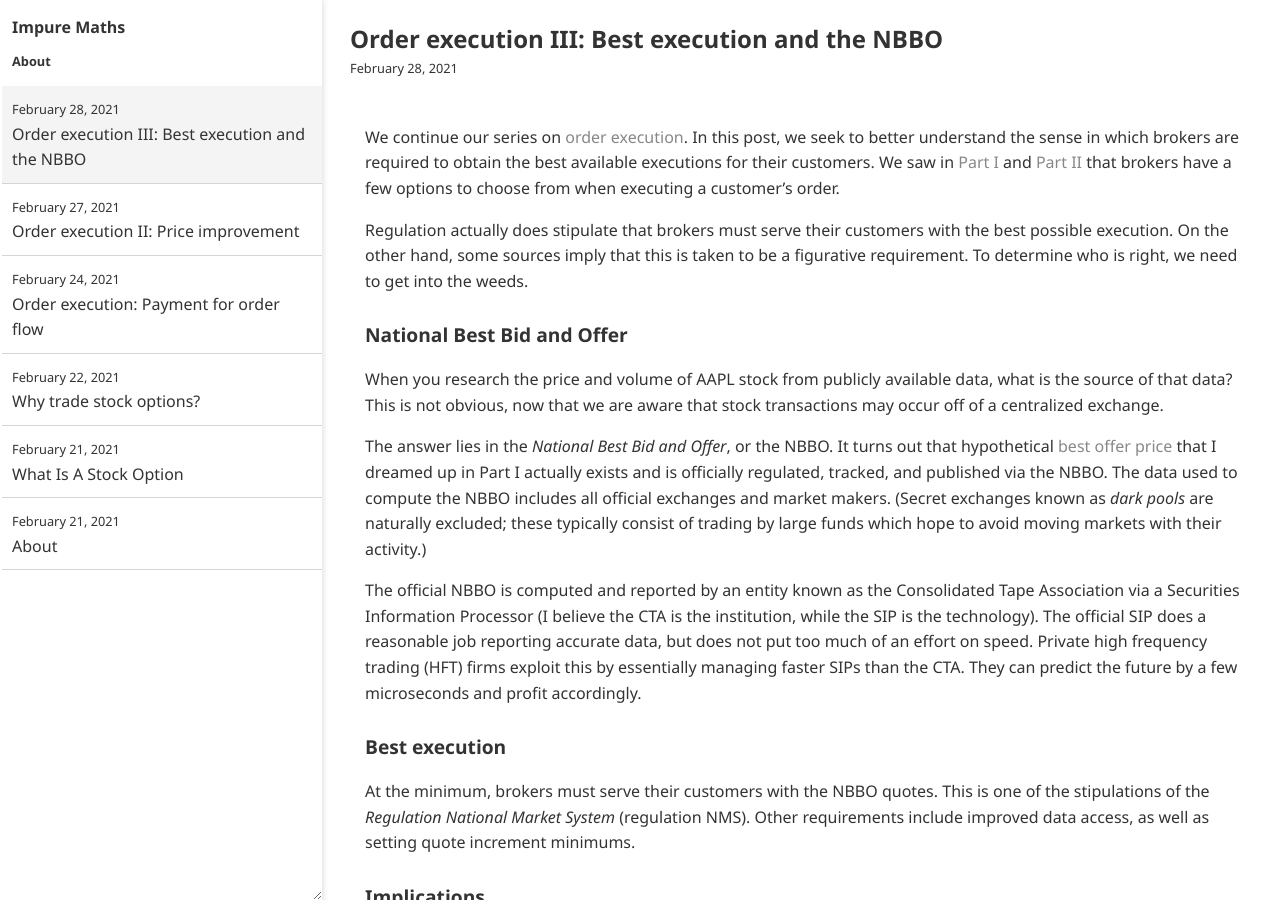
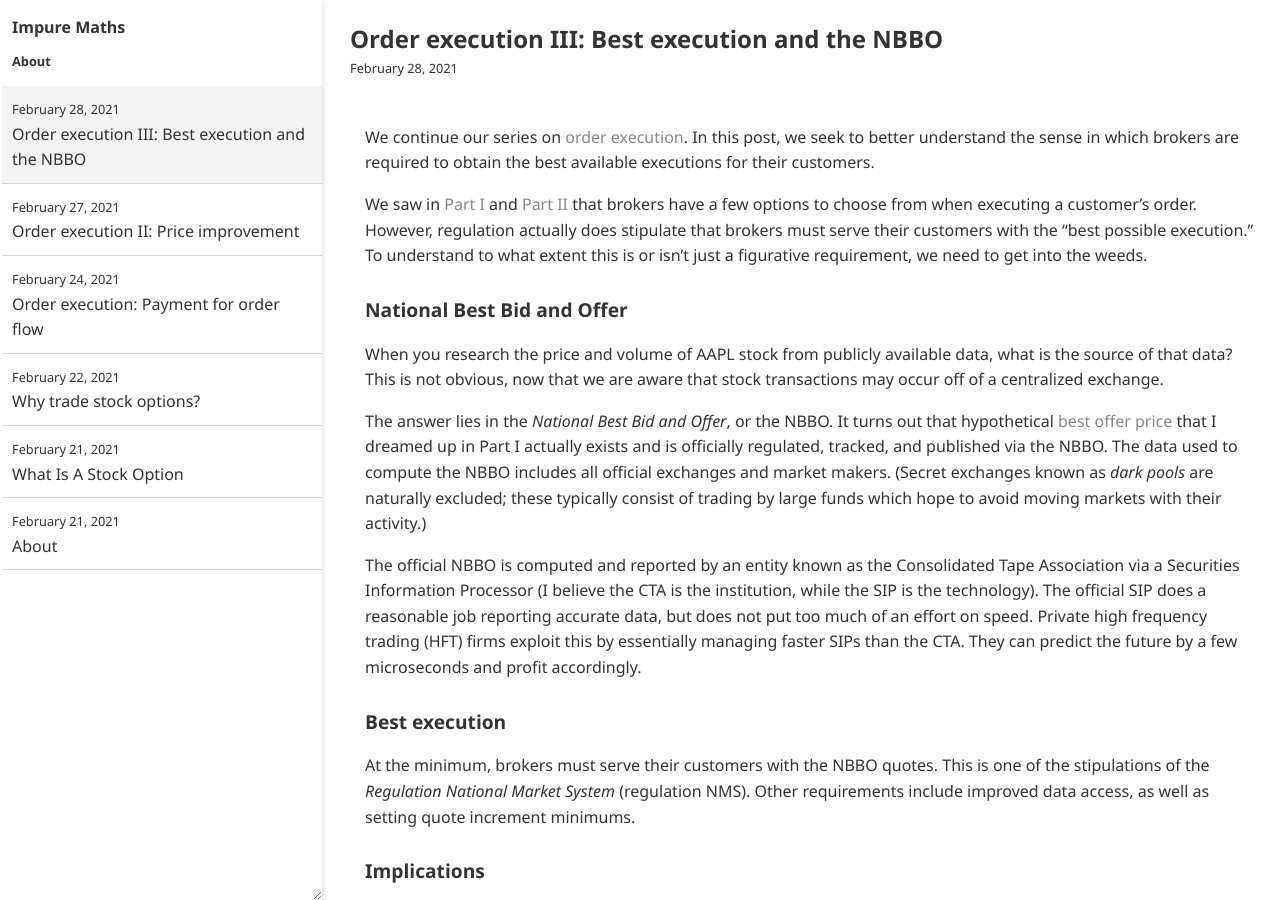
Before and after one commit to impuremaths/impuremaths.github.io, a Jekyll site: the page built from _posts/2021-02-28-order-execution-iii.md, in a window 1280 px wide and 900 px high. Built offline with Jekyll 4.4.1, drawn with Linux system fonts in a browser that asks for light colours.

Commit message:
Update 2021-02-28-order-execution-iii.md

```diff
--- a/_posts/2021-02-28-order-execution-iii.md
+++ b/_posts/2021-02-28-order-execution-iii.md
@@ -2,9 +2,9 @@
 title: "Order execution III: Best execution and the NBBO"
 ---
 
-We continue our series on [order execution]({{ "" | relative_url }}{% post_url 2021-02-24-order-execution %}). In this post, we seek to better understand the sense in which brokers are required to obtain the best available executions for their customers. We saw in [Part I]({{ "" | relative_url }}{% post_url 2021-02-24-order-execution %}) and [Part II]({{ "" | relative_url }}{% post_url 2021-02-27-order-execution-ii %}) that brokers have a few options to choose from when executing a customer's order.
+We continue our series on [order execution]({{ "" | relative_url }}{% post_url 2021-02-24-order-execution %}). In this post, we seek to better understand the sense in which brokers are required to obtain the best available executions for their customers.
 
-Regulation actually does stipulate that brokers must serve their customers with the best possible execution. On the other hand, some sources imply that this is taken to be a figurative requirement. To determine who is right, we need to get into the weeds.
+We saw in [Part I]({{ "" | relative_url }}{% post_url 2021-02-24-order-execution %}) and [Part II]({{ "" | relative_url }}{% post_url 2021-02-27-order-execution-ii %}) that brokers have a few options to choose from when executing a customer's order. However, regulation actually does stipulate that brokers must serve their customers with the "best possible execution." To understand to what extent this is or isn't just a figurative requirement, we need to get into the weeds.
 
 ### National Best Bid and Offer
 
```
